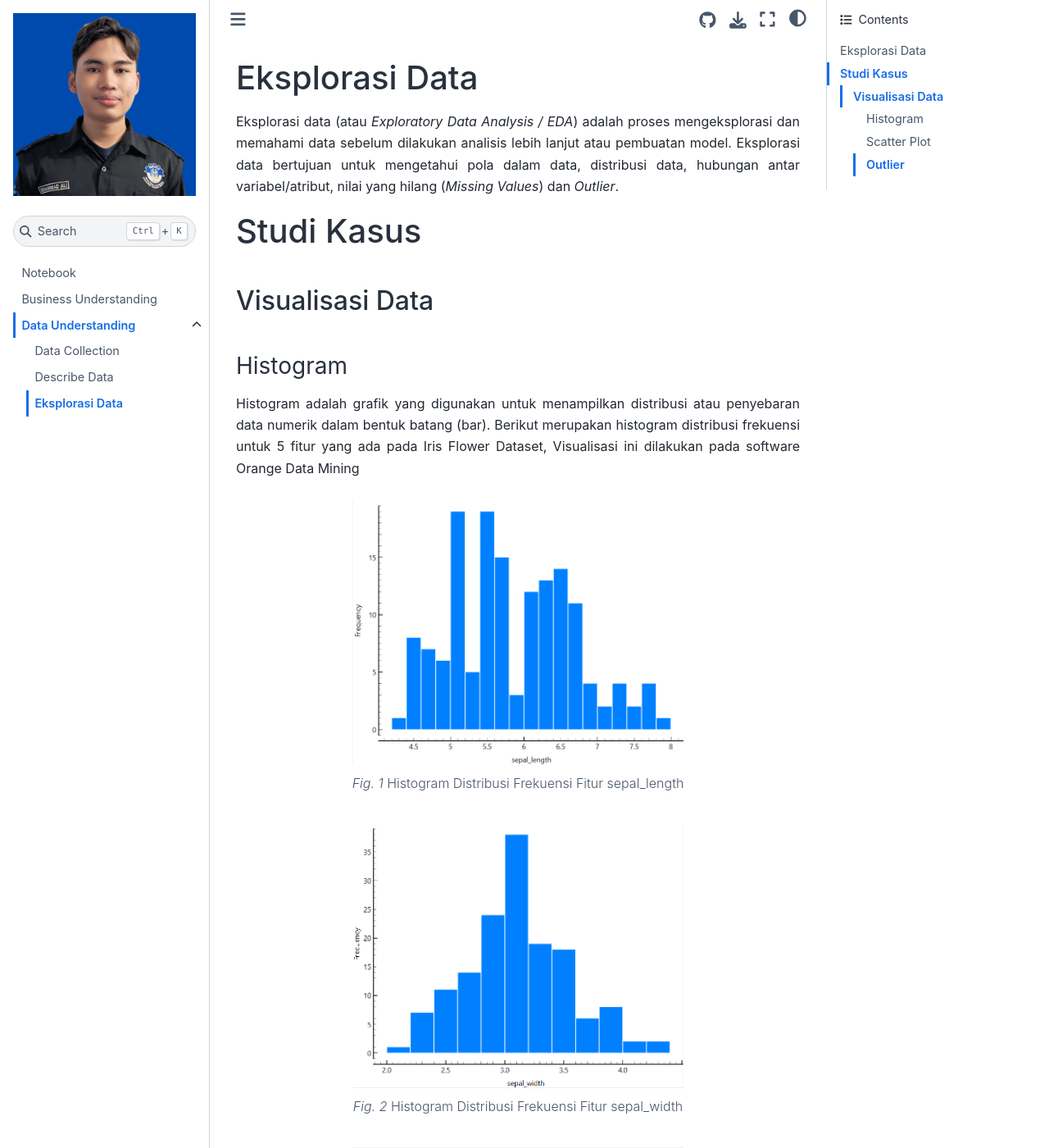
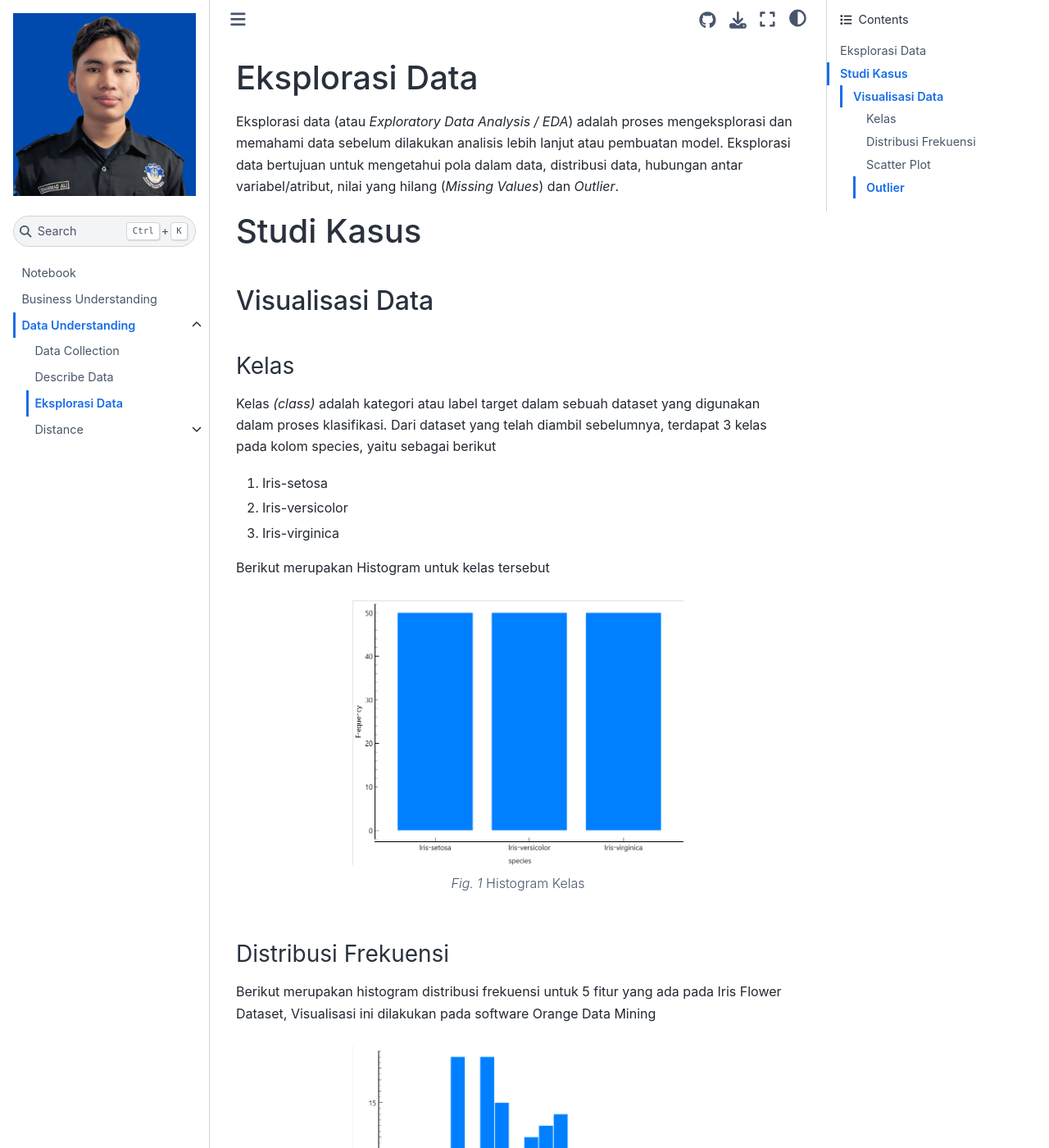
Before and after one commit to muhammadalimurtadho05/Pendata, a Jupyter Book: the page built from data-understanding/explore-data.md, in a window 1280 px wide and 1400 px high. Shown: the whole window at 82% size. Built offline with Jupyter Book 1.0.4 settings and Sphinx 7.4.7 and the Sphinx Book theme 1.1.4, drawn with Linux system fonts in a browser that asks for light colours; some of the changed text lies outside the part shown.

Commit message:
Update distance

````diff
--- a/_static/custom.css
+++ b/_static/custom.css
@@ -1,4 +1,4 @@
-p {
+/* p {
     text-align: justify;
     text-justify: inter-word;
-}
+} */
--- a/_toc.yml
+++ b/_toc.yml
@@ -10,3 +10,6 @@ chapters:
     - file: data-understanding/collecting-data
     - file: data-understanding/describe-data
     - file: data-understanding/explore-data
+    - file: data-understanding/distance
+      sections:
+        - file: data-understanding/distance/numerik
--- a/data-understanding/explore-data.md
+++ b/data-understanding/explore-data.md
@@ -17,8 +17,22 @@ Eksplorasi data bertujuan untuk mengetahui pola dalam data, distribusi data, hub
 
 # Studi Kasus
 ## Visualisasi Data
-### Histogram
-Histogram adalah grafik yang digunakan untuk menampilkan distribusi atau penyebaran data numerik dalam bentuk batang (bar).
+### Kelas
+Kelas _(class)_ adalah kategori atau label target dalam sebuah dataset yang digunakan dalam proses klasifikasi.
+Dari dataset yang telah diambil sebelumnya, terdapat 3 kelas pada kolom species, yaitu sebagai berikut
+1. Iris-setosa
+2. Iris-versicolor
+3. Iris-virginica
+
+Berikut merupakan Histogram untuk kelas tersebut
+```{figure} ../img/distribusi-frekuensi-species.png
+---
+width: 60%
+align: center
+---
+Histogram Kelas
+```
+### Distribusi Frekuensi
 Berikut merupakan histogram distribusi frekuensi untuk 5 fitur yang ada pada Iris Flower Dataset, Visualisasi ini dilakukan pada software Orange Data Mining
 <!-- Figure -->
 ```{figure} ../img/distribusi-frekuensi-sepal_length.png
@@ -48,13 +62,6 @@ width: 60%
 align: center
 ---
 Histogram Distribusi Frekuensi Fitur petal_width
-```
-```{figure} ../img/distribusi-frekuensi-species.png
----
-width: 60%
-align: center
----
-Histogram Distribusi Frekuensi Fitur species
 ```
 ### Scatter Plot
 Scatter plot adalah grafik yang digunakan untuk menampilkan hubungan antara dua variabel numerik dalam bentuk titik-titik pada bidang koordinat.
````
Also changed, not shown: data-understanding/distance.md (added, +93 -0 lines), data-understanding/distance/numerik.md (added, +2 -0 lines).
